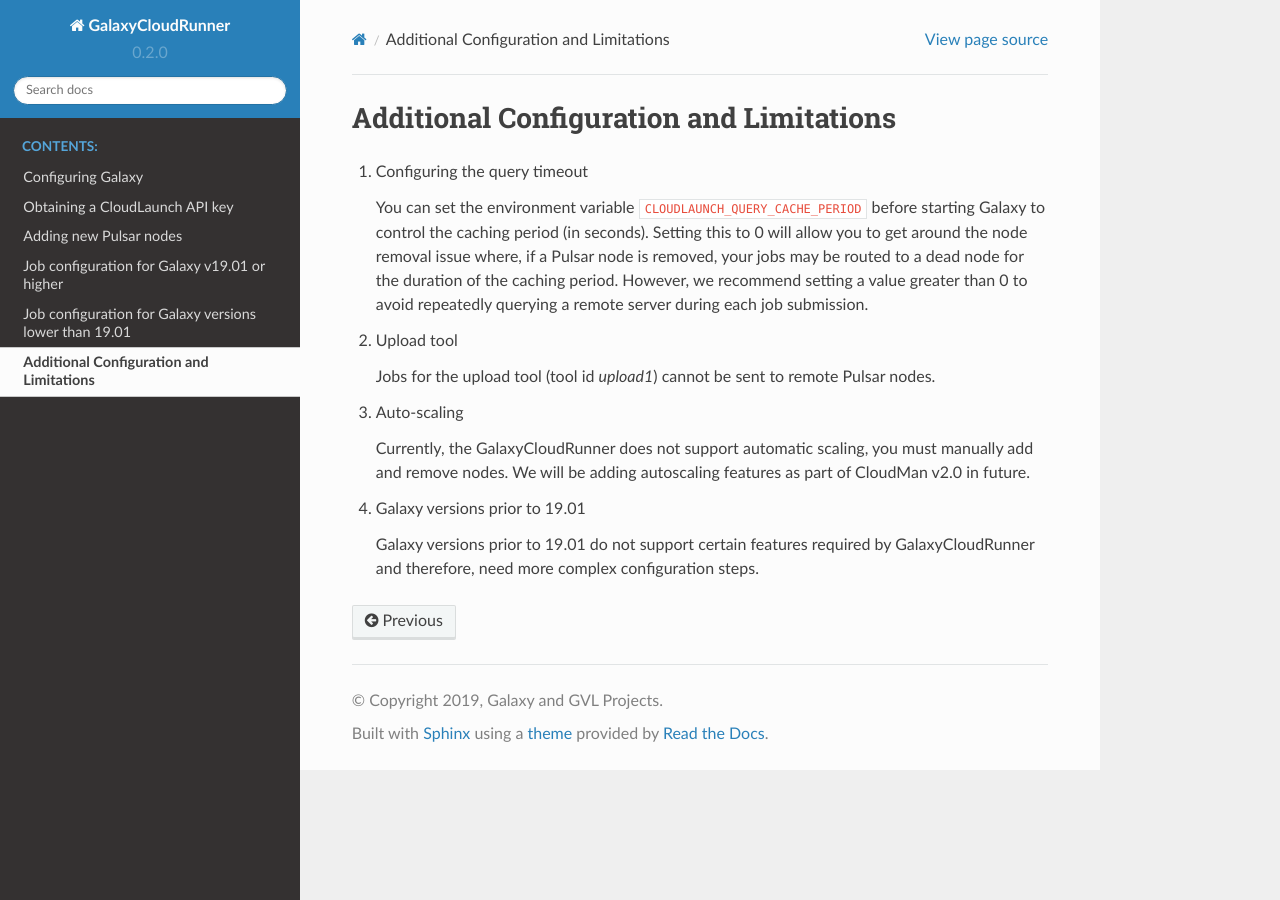
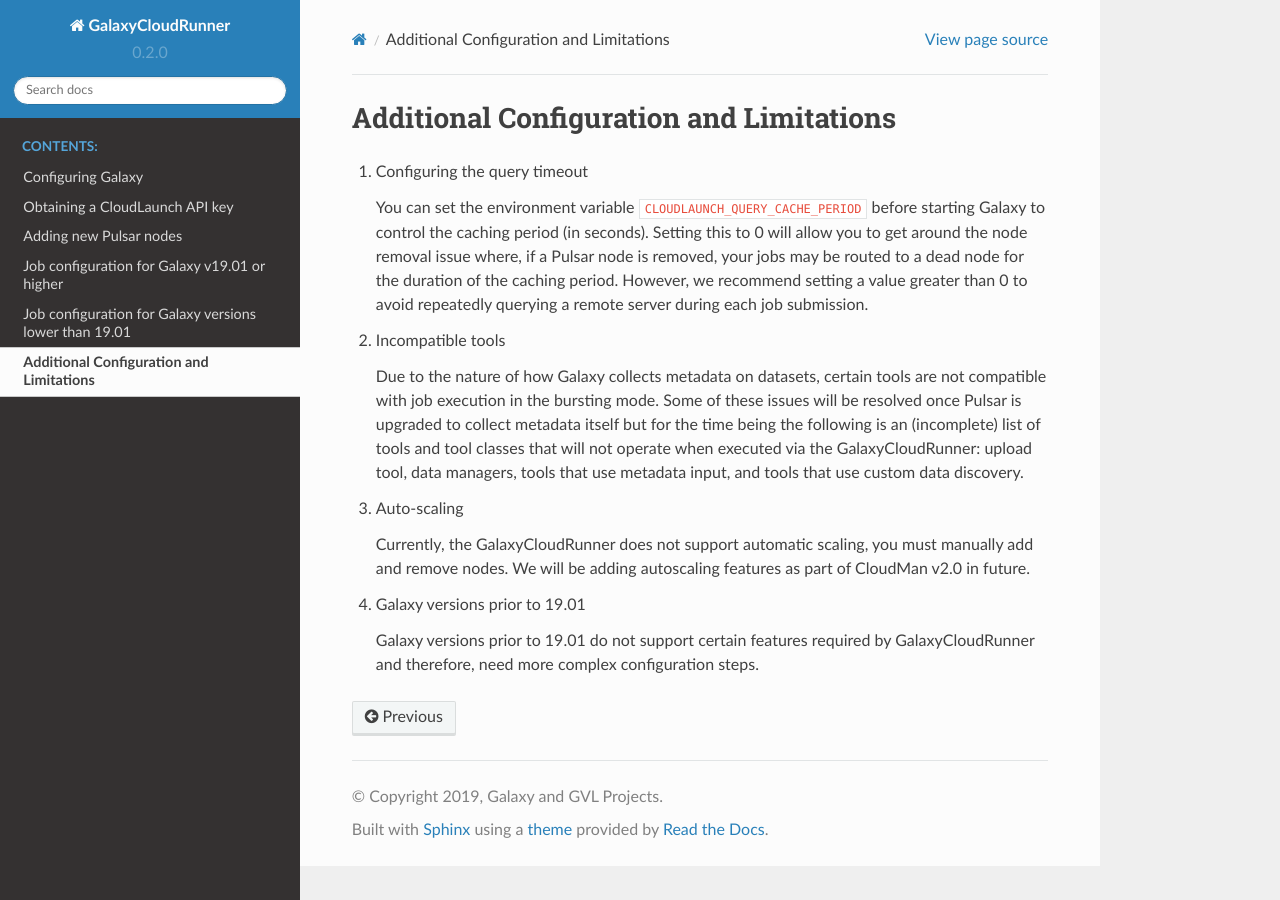
Before and after one commit to CloudVE/galaxycloudrunner, a Sphinx documentation site: the page built from docs/topics/additional_notes.rst, in a window 1280 px wide. Built offline with Sphinx 7.4.7 and the Read the Docs theme 2.0.0, drawn with Linux system fonts in a browser that asks for light colours.

Commit message:
Clarify docs about tool compatibility

```diff
--- a/docs/topics/additional_notes.rst
+++ b/docs/topics/additional_notes.rst
@@ -13,10 +13,15 @@
    than 0 to avoid repeatedly querying a remote server during each job
    submission.
 
-2. Upload tool
+2. Incompatible tools
 
-   Jobs for the upload tool (tool id `upload1`) cannot be sent to remote Pulsar
-   nodes.
+   Due to the nature of how Galaxy collects metadata on datasets, certain tools
+   are not compatible with job execution in the bursting mode. Some of these
+   issues will be resolved once Pulsar is upgraded to collect metadata itself
+   but for the time being the following is an (incomplete) list of tools and
+   tool classes that will not operate when executed via the GalaxyCloudRunner:
+   upload tool, data managers, tools that use metadata input, and tools that
+   use custom data discovery.
 
 3. Auto-scaling
 
```
